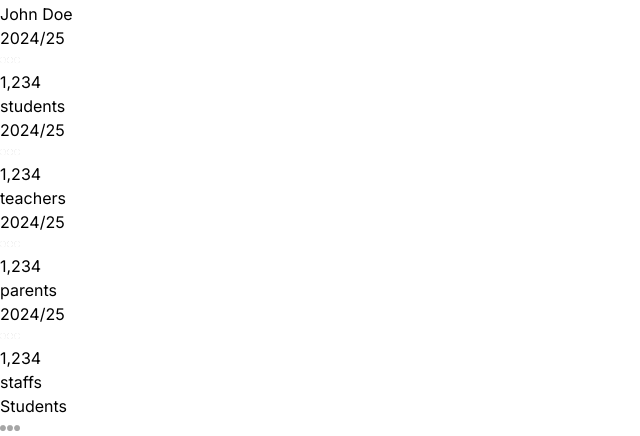
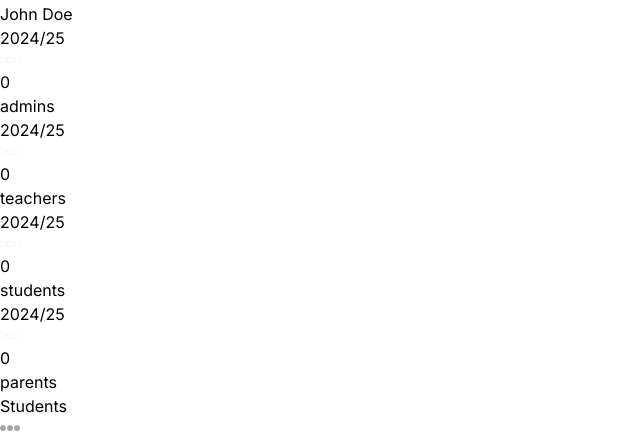
Before and after one commit to Tensaey-sol/School-Management-System, a Next.js app: page /admin in a window 1280 px wide. Shown: the part 204-640 px from the top of the page, without its empty margins (0-640 px from the left). Built offline with nearby package versions, Linux system fonts and the light colour scheme; no server answers; the database is empty.

Commit message:
Fetching UserCard Component Data Done

```diff
--- a/src/app/(dashboard)/admin/page.tsx
+++ b/src/app/(dashboard)/admin/page.tsx
@@ -12,10 +12,10 @@ const AdminPage = () => {
       <div className="w-full lg:w-2/3 flex flex-col gap-8">
         {/* USER CARDS */}
         <div className="flex gap-4 justify-between flex-wrap">
+          <UserCard type="admin" />
+          <UserCard type="teacher" />
           <UserCard type="student" />
-          <UserCard type="teacher" />
           <UserCard type="parent" />
-          <UserCard type="staff" />
         </div>
         {/* MIDDLE CHARTS */}
         <div className="flex gap-4 flex-col lg:flex-row">
--- a/src/components/UserCard.tsx
+++ b/src/components/UserCard.tsx
@@ -1,6 +1,20 @@
+import prisma from "@/lib/prisma";
 import Image from "next/image";
 
-const UserCard = ({ type }: { type: string }) => {
+const UserCard = async ({
+  type,
+}: {
+  type: "admin" | "teacher" | "student" | "parent";
+}) => {
+  const modelMap: Record<typeof type, any> = {
+    admin: prisma.admin,
+    teacher: prisma.teacher,
+    student: prisma.student,
+    parent: prisma.parent,
+  };
+
+  const data = await modelMap[type].count();
+
   return (
     <div className="rounded-2xl odd:bg-Purple even:bg-Yellow p-4 flex-1 min-w-[130px]">
       <div className="flex justify-between items-center">
@@ -9,7 +23,7 @@ const UserCard = ({ type }: { type: string }) => {
         </span>
         <Image src="/more.png" alt="" width={20} height={20} />
       </div>
-      <h1 className="text-2xl font-semibold my-4">1,234</h1>
+      <h1 className="text-2xl font-semibold my-4">{data}</h1>
       <h2 className="capitalize text-sm font-medium text-gray-500">{type}s</h2>
     </div>
   );
```
